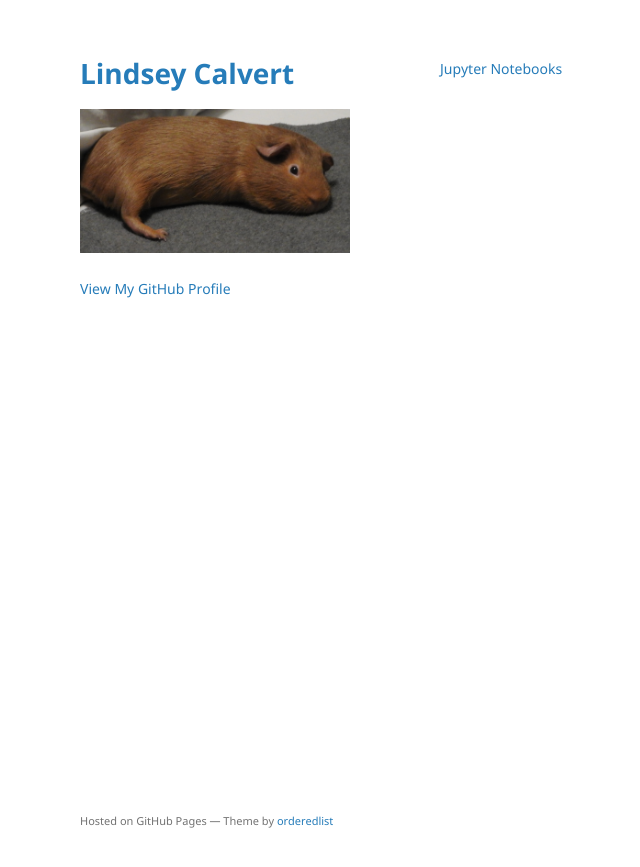
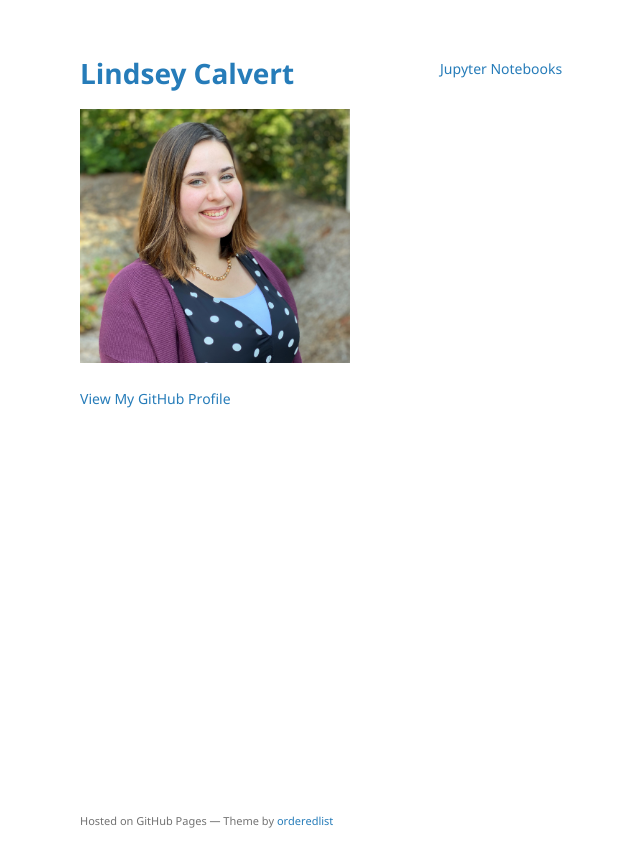
Before and after one commit to lindsey-calvert/lindsey-calvert.github.io, a Jekyll site: the page built from index.md, in a window 1280 px wide. Shown: the top 867 px of the page, without its empty margins (130-770 px from the left). Built offline with Jekyll 4.4.1, drawn with Linux system fonts in a browser that asks for light colours; our own code applies the rules of GitHub Pages for plain Markdown files; the repository's description, which GitHub fills in, is left out.

Commit message:
Update _config.yml

```diff
--- a/_config.yml
+++ b/_config.yml
@@ -1,5 +1,5 @@
 title: Lindsey Calvert
-logo: /pics/Ging.jpg
+logo: /pics/Headshot.jpg
 description:
 show_downloads: false
 google_analytics:
```
